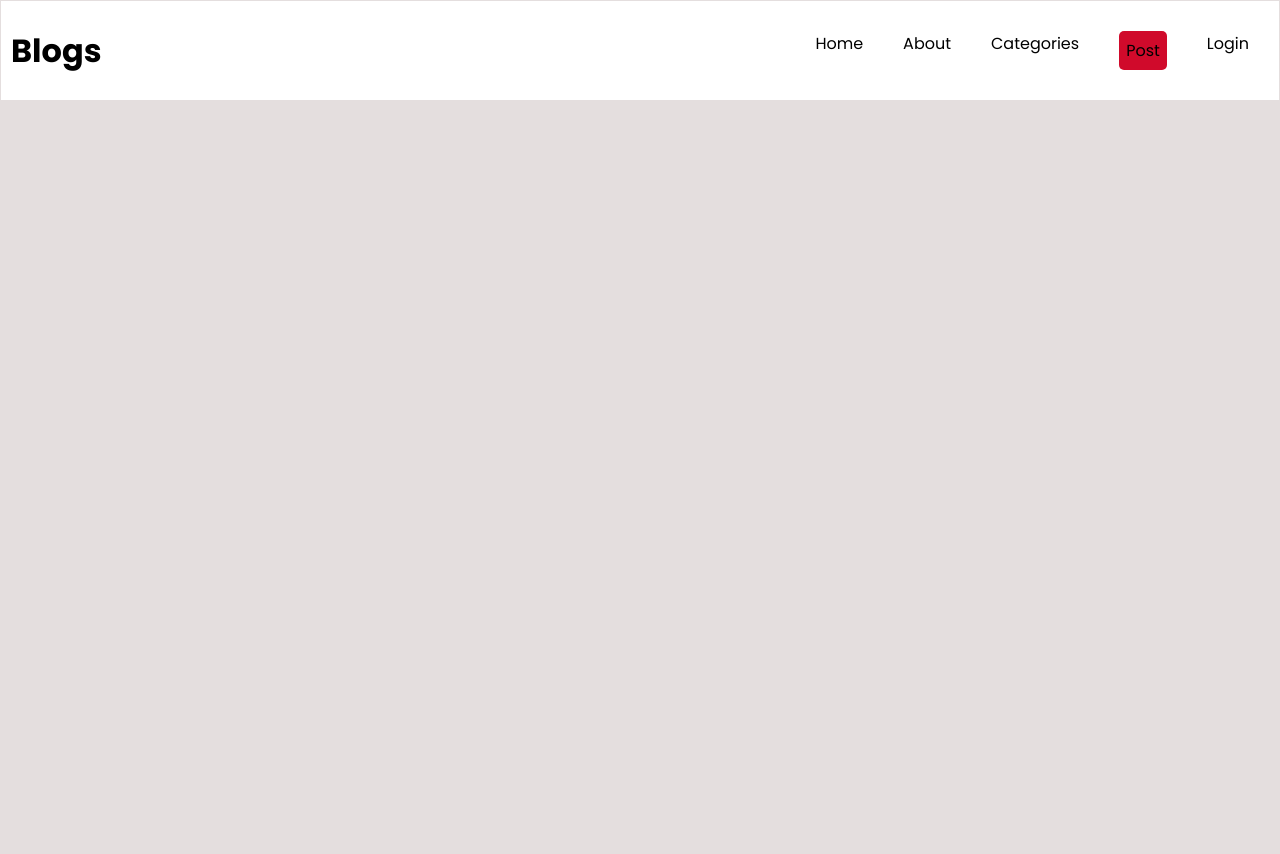
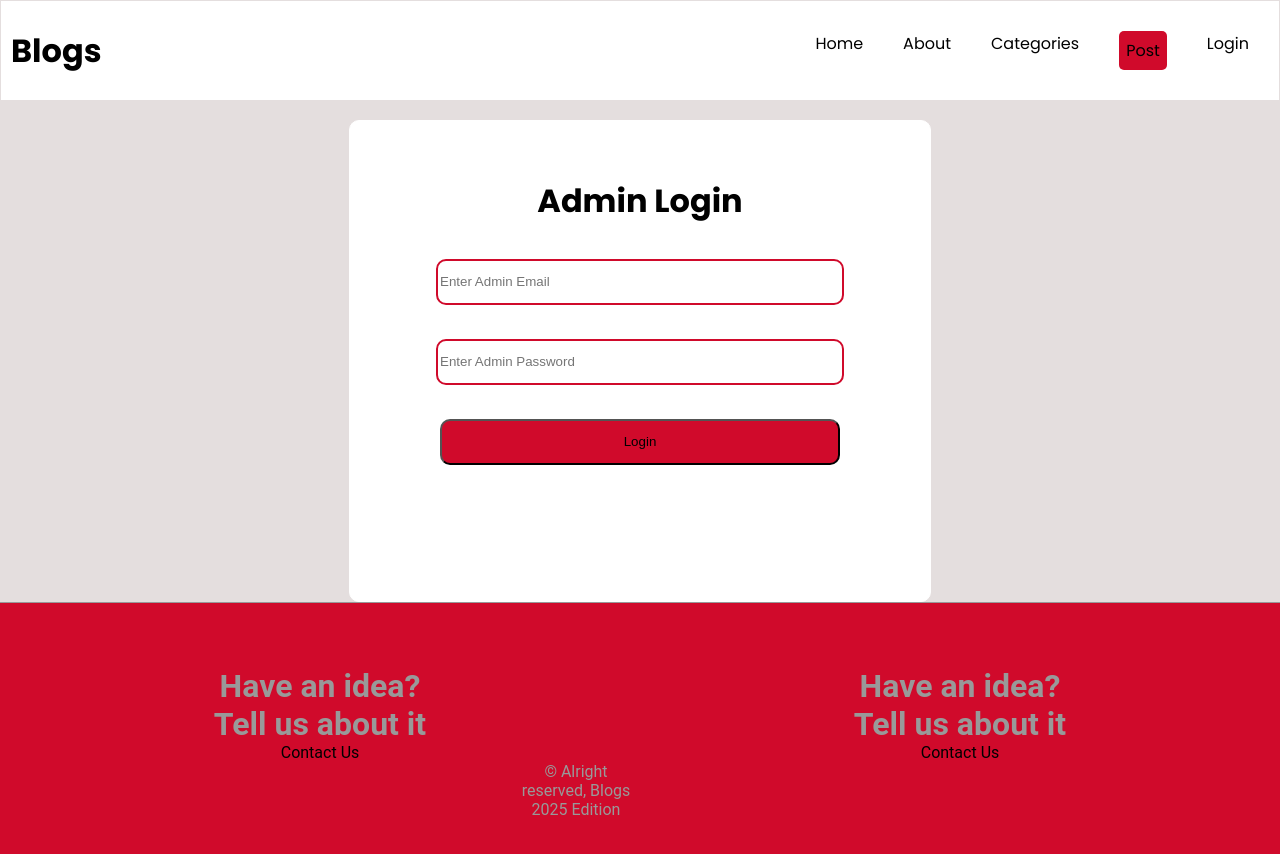
Before and after one commit to layneeboy555-lgtm/blog-project-frontend, a React (Vite) app: page /login in a window 1280 px wide. Shown: the top 854 px of the page. Before the commit the page ends 800 px from the top, so only its background shows below. Built offline with nearby package versions, Linux system fonts and the light colour scheme.

Commit message:
text updated

```diff
--- a/src/App.jsx
+++ b/src/App.jsx
@@ -3,6 +3,8 @@ import Category from './pages/Category'
 import AdminDashboard from './Admin/AdminDashboard'
 import Navbar from './component/Navbar';
 import About from "./pages/About";
+import Login from './component/Login'
+import Foot from './component/Foot'
 
 
 
@@ -17,7 +19,9 @@ function App() {
         <Route path='/admindashboard' element={<AdminDashboard />} />
         <Route path='/categories' element={<Category />} />
         <Route path='/about' element={ <About /> } />
+        <Route path='/login' element={ <Login /> } />
       </Routes>
+      <Foot/>
    </div>
     </>
   )
--- /dev/null
+++ b/src/component/Foot.jsx
@@ -0,0 +1,31 @@
+import '../styles/Foot.css'
+
+function Foot(){
+
+    return(
+        <>
+        <footer className='footer-cont'>
+            <div className='foot'>
+                <div className='foot-details'>
+                   <h1>Have an idea?</h1>
+                   <h1>Tell us about it</h1>
+                   <a href="/">Contact Us</a>
+               </div>
+
+               <div className='foot-details'>
+                   <h1>Have an idea?</h1>
+                   <h1>Tell us about it</h1>
+                   <a href="/">Contact Us</a>
+               </div>
+
+
+                <div className='copyright'>
+                <span>&copy; Alright reserved, Blogs 2025 Edition</span>
+                </div>
+
+           </div>
+        </footer>
+        </>
+    )
+}
+export default Foot
--- a/src/component/Login.jsx
+++ b/src/component/Login.jsx
@@ -1,4 +1,5 @@
 import Navbar from "./Navbar";
+import '../styles/login.css'
 
 function Login(){
 
@@ -7,8 +8,15 @@ function Login(){
         <>
         <div className="Login-field">
           <div className="login-form">
-             <h1>Admin Login</h1>
-           </div>
+
+           <div className="admin-details">
+              <h1>Admin Login</h1>
+              <input type="text" placeholder="Enter Admin Email" required></input>
+              <input type="password" placeholder="Enter Admin Password" required></input><br></br>
+              <button>Login</button>
+            </div>
+
+          </div>
         </div>
         </>
     )
--- /dev/null
+++ b/src/styles/Foot.css
@@ -0,0 +1,17 @@
+
+.foot{
+  padding: 4rem 0;
+  border-top: 1px solid #999999;
+  font-family: 'Roboto', sans-serif;
+  color: #999999;
+  background-color: var(--primary-color);
+  text-align: center;
+
+}
+.copyright{
+    display: flex;
+    text-align: center;
+    padding-left: 80%;
+
+
+}
--- /dev/null
+++ b/src/styles/Login.css
@@ -0,0 +1,33 @@
+.login-form{
+    width: 500px;
+    height: 400px;
+    background-color: var(--card-bg);
+    border: 1px solid var(--card-bg);
+    padding: 40px;
+    line-height: 80px;
+    margin-top: 50px;
+    border-radius: var(--border-radius);
+
+}
+.Login-field{
+    display: flex;
+    align-items: center;
+    text-align: center;
+    justify-content: center;
+}
+button{
+    line-height: 40px;
+    width: 400px;
+    background-color: var(--primary-color);
+    border-radius: var(--border-radius);
+}
+input{
+    border: 2px solid var(--primary-color);
+}
+.foot{
+ display: grid;
+ grid-template-columns: repeat(2,1fr);
+ justify-content: center;
+ text-align: center;
+ align-items: center;
+}
--- a/src/styles/Navbar.css
+++ b/src/styles/Navbar.css
@@ -11,6 +11,8 @@
   text-align: center;
   justify-content: space-between;
   border: 1px solid var(--background);
+  gap: 10px;
+  z-index: 1000;
 
 
 }
```
